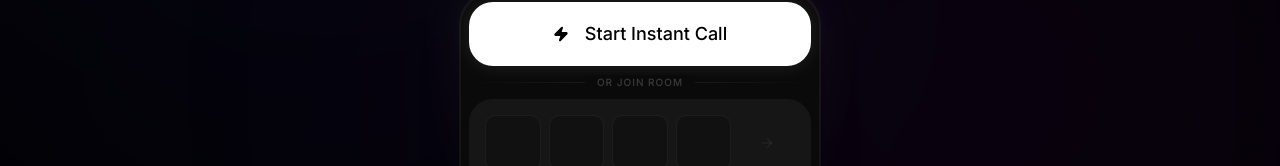
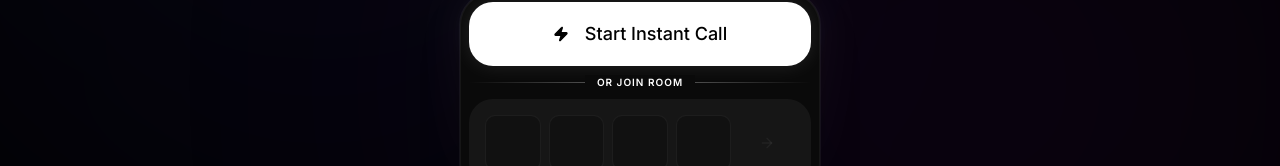
Before and after one commit to Adarsh-codesOP/one2one, a Next.js app in the folder client/: page / in a window 1280 px wide. Shown: the part 429-595 px from the top of the page. Built offline with nearby package versions, Linux system fonts and the light colour scheme; no server answers.

Commit message:
style: maximize visibility of 'Or Join Room' separator

```diff
--- a/client/src/app/page.tsx
+++ b/client/src/app/page.tsx
@@ -134,8 +134,8 @@ export default function Home() {
 
             {/* Separator - DISTINCT JOIN SECTION */}
             <div className="relative py-2 flex items-center justify-center">
-              <div className="h-[1px] w-full bg-gradient-to-r from-transparent via-white/10 to-transparent" />
-              <span className="absolute bg-[#0a0a0a] px-3 text-[10px] text-white/20 uppercase tracking-widest font-medium">Or Join Room</span>
+              <div className="h-[1px] w-full bg-gradient-to-r from-transparent via-white/40 to-transparent" />
+              <span className="absolute bg-[#0a0a0a] px-3 text-[10px] text-white uppercase tracking-widest font-semibold">Or Join Room</span>
             </div>
 
             {/* Input Area (Join Section) */}
```
